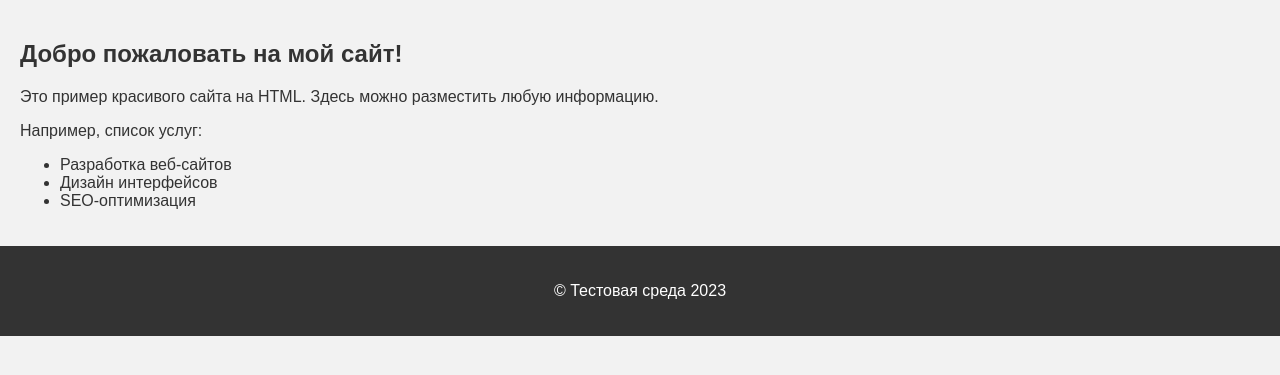
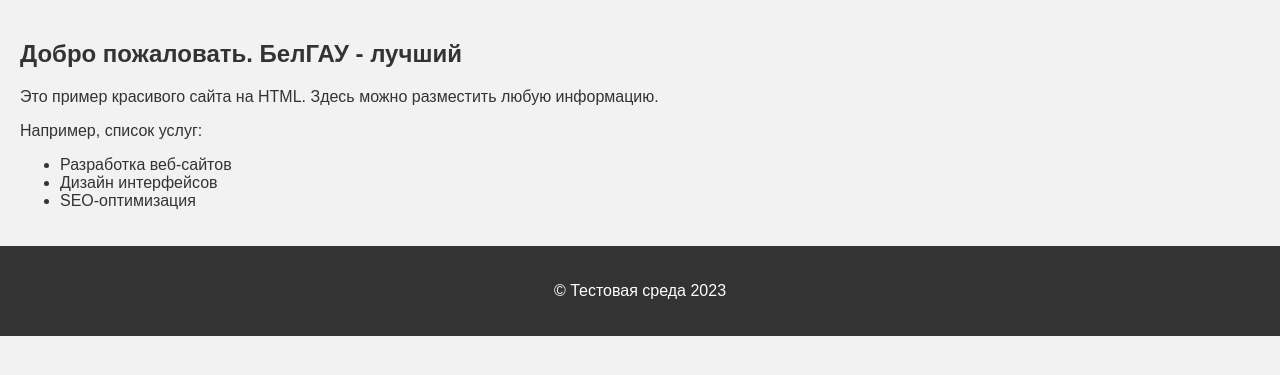
Before and after one commit to Rextor72/Diplom_project, a Flask app: page / in a window 1280 px wide. Shown: the part 169-544 px from the top of the page. Run offline with Flask 2, Linux system fonts and the light colour scheme.

```diff
--- a/templates/index.html
+++ b/templates/index.html
@@ -64,7 +64,7 @@
 	</nav>
 
 	<div class="content">
-		<h2>Добро пожаловать на мой сайт!</h2>
+		<h2>Добро пожаловать. БелГАУ - лучший</h2>
 		<p>Это пример красивого сайта на HTML. Здесь можно разместить любую информацию.</p>
 		<p>Например, список услуг:</p>
 		<ul>
```
